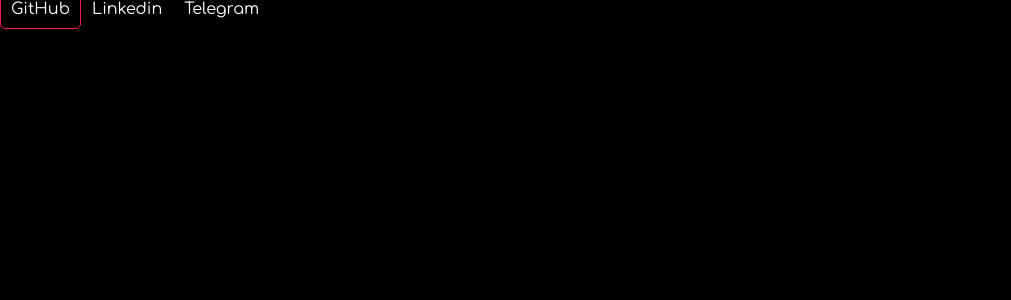
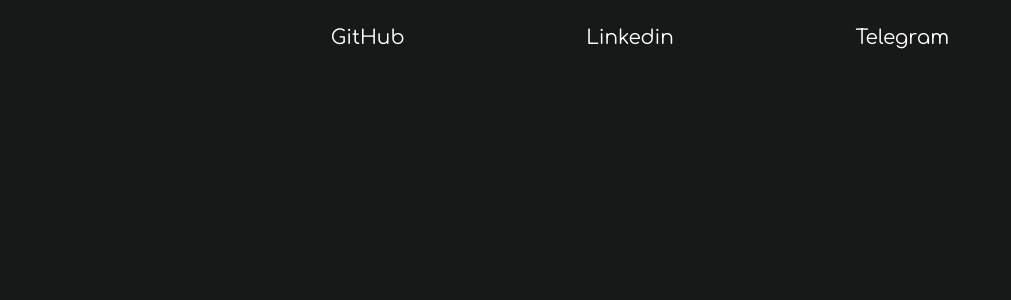
Before and after one commit to geonizeli-zz/starting-typescript, a React (Create React App) app in the folder react-page/: page / in a window 1280 px wide. Shown: the top 300 px of the page, without its empty margins (0-1011 px from the left). Built offline with nearby package versions, Linux system fonts and the light colour scheme.

Commit message:
add: container

```diff
--- a/react-page/src/App.tsx
+++ b/react-page/src/App.tsx
@@ -1,19 +1,19 @@
 import React from 'react';
-import Button from './components/ui/Button';
+import styled from 'styled-components';
+import Networks from './components/sections/Networks';
 
 function App() {
   return (
-    <>
-    <Button url='https://github.com/geonizeli'
-            title='GitHub'></Button>
-
-    <Button url='https://www.linkedin.com/in/geonizeli/'
-            title='Linkedin'></Button>
-
-    <Button url='https://t.me/geonizeli'
-            title='Telegram'></Button>
-    </>
+    <Container>
+      <Networks />
+    </Container>
   );
 }
 
 export default App;
+
+const Container = styled.div`
+  max-width: 800px;
+  margin: auto;
+  text-aling: center;
+`
--- /dev/null
+++ b/react-page/src/components/sections/Networks.tsx
@@ -0,0 +1,30 @@
+import React from 'react'
+import styled from 'styled-components'
+
+import Button from '../ui/Button';
+
+export const Networks = () => {
+
+  return (
+    <Nav>
+      <Button url='https://github.com/geonizeli'
+              title='GitHub'></Button>
+
+      <Button url='https://www.linkedin.com/in/geonizeli/'
+              title='Linkedin'></Button>
+
+      <Button url='https://t.me/geonizeli'
+              title='Telegram'></Button>
+    </Nav>
+  )
+}
+
+export default Networks
+
+const Nav = styled.nav`
+  margin-top: 15px;
+  font-size: 2rem;
+  display: flex;
+  flex-direction: row;
+  justify-content: space-around;
+`
--- a/react-page/src/components/ui/Button.tsx
+++ b/react-page/src/components/ui/Button.tsx
@@ -27,5 +27,6 @@
   text-decoration: none;
   &:hover {
     border: 1px solid #f71963;
+    box-shadow: 0 0 0 2px #f71963, 0 0 20px rgba(247,25,99,.25);
   }
 `
--- a/react-page/src/index.css
+++ b/react-page/src/index.css
@@ -1,4 +1,8 @@
 @import url("https://fonts.googleapis.com/css?family=Comfortaa&display=swap");
+
+html {
+  font-size: 62.5%;
+}
 
 body {
   margin: 0;
@@ -7,7 +11,7 @@
     sans-serif;
   -webkit-font-smoothing: antialiased;
   -moz-osx-font-smoothing: grayscale;
-  background-color: #000000;
+  background-color: #171818;
 }
 
 code {
```
